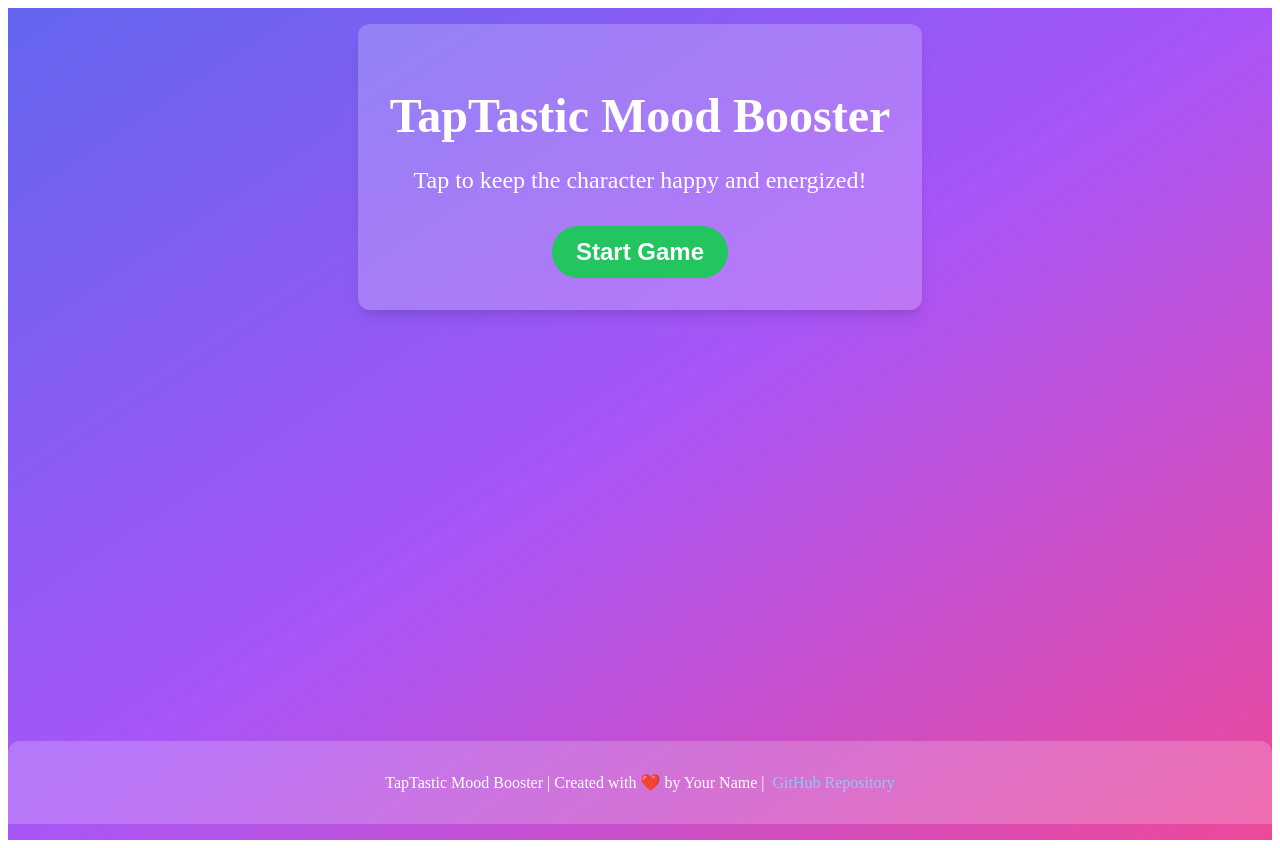
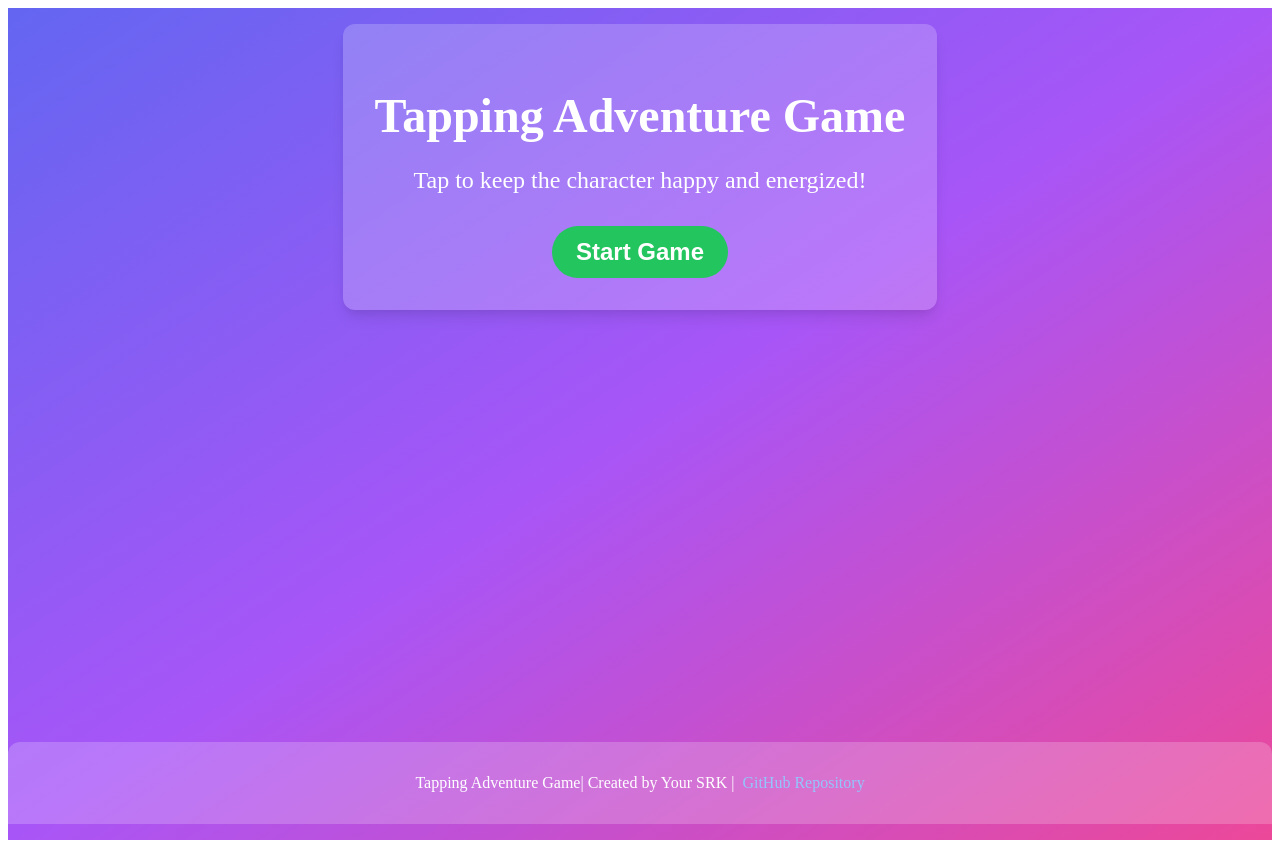
Before and after one commit to srksuman/Tapping-Adventure, a React (Vite) app: page / in a window 1280 px wide. Built offline with nearby package versions, Linux system fonts and the light colour scheme.

Commit message:
change in the game titles

```diff
--- a/src/components/footer/Footer.tsx
+++ b/src/components/footer/Footer.tsx
@@ -4,7 +4,7 @@ import './Footer.css';
 const Footer: React.FC = () => (
     <footer className="game-footer">
         <p>
-            TapTastic Mood Booster | Created with ❤️ by Your Name |
+            Tapping Adventure Game| Created by Your SRK |
             <a href="https://github.com/yourusername/taptastic-mood-booster" target="_blank" rel="noopener noreferrer" className="github-link">
                 GitHub Repository
             </a>
--- a/src/components/start/GameStart.tsx
+++ b/src/components/start/GameStart.tsx
@@ -8,7 +8,7 @@ interface GameStartProps {
 
 const GameStart: React.FC<GameStartProps> = ({ onStartGame }) => (
     <div className="game-start">
-        <h1 className="game-title">TapTastic Mood Booster</h1>
+        <h1 className="game-title">Tapping Adventure Game</h1>
         <p className="game-description">Tap to keep the character happy and energized!</p>
         <button onClick={onStartGame} className="start-button">
             Start Game
```
